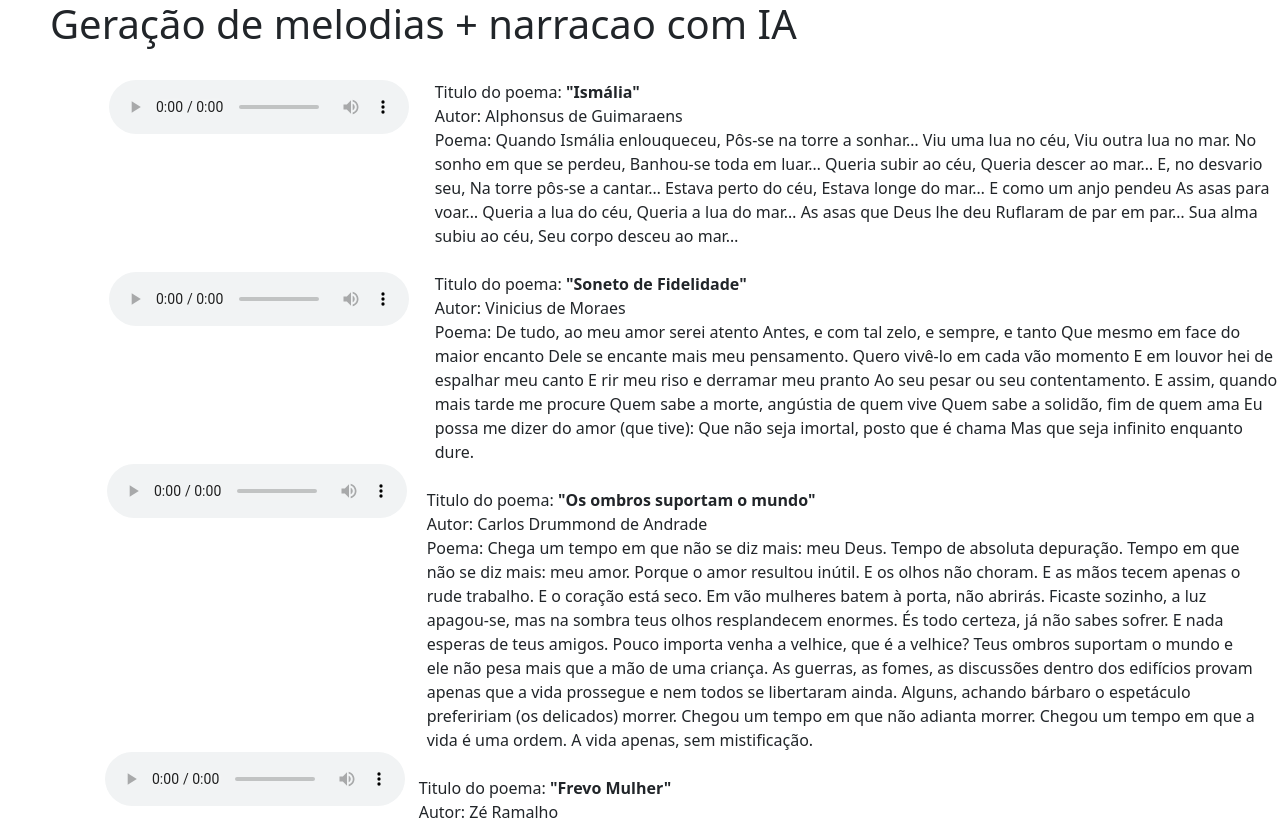
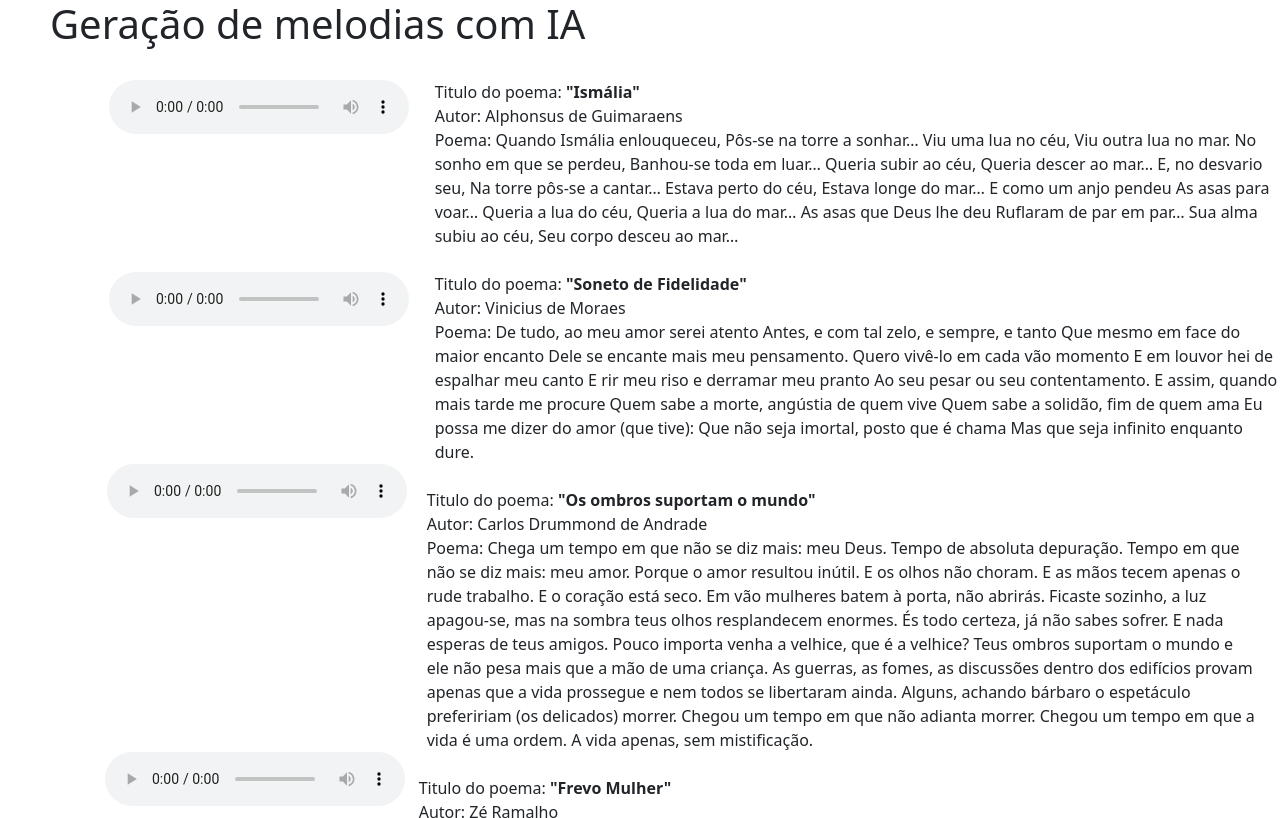
Before and after one commit to flavin-jr/Projeto-Autoral-Criatividade-Computacional, a plain HTML site: page index.html in a window 1280 px wide. Shown: the top 818 px of the page. Drawn offline with nearby package versions, Linux system fonts and the light colour scheme.

Commit message:
troca de titulo

```diff
--- a/index.html
+++ b/index.html
@@ -6,7 +6,7 @@
 </head>
 <link rel="stylesheet" href="https://cdn.jsdelivr.net/npm/bootstrap@5.1.3/dist/css/bootstrap.min.css" rel="stylesheet" integrity="sha384-1BmE4kWBq78iYhFldvKuhfTAU6auU8tT94WrHftjDbrCEXSU1oBoqyl2QvZ6jIW3" crossorigin="anonymous">
 <body>
-<div style="margin-left: 50px; width: 1200px;"><h1> Geração de melodias + narracao com IA</h1><br></div>
+<div style="margin-left: 50px; width: 1200px;"><h1> Geração de melodias com IA</h1><br></div>
 <div class="row">
 <div class="col-md-1">
 </div><div class="col-md-3">
```
